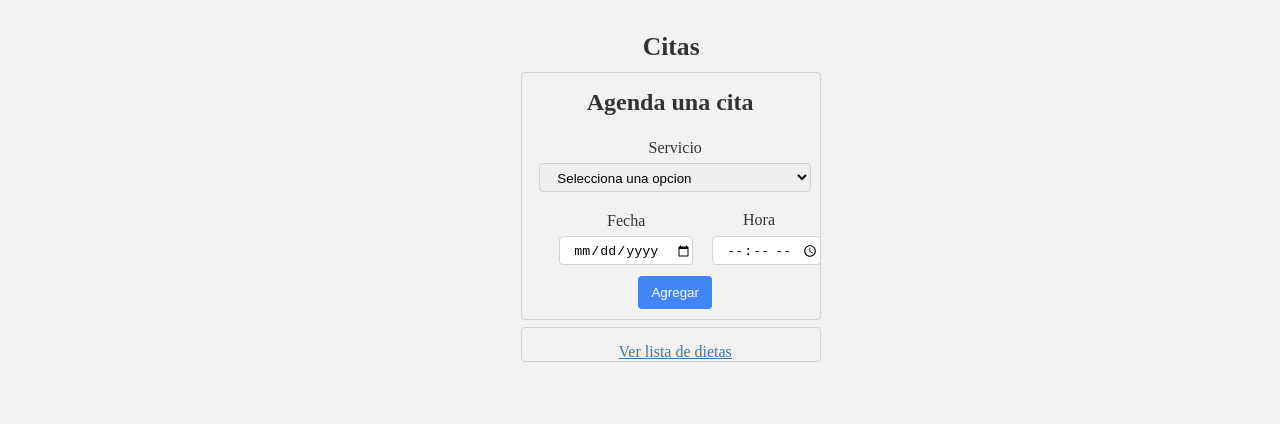
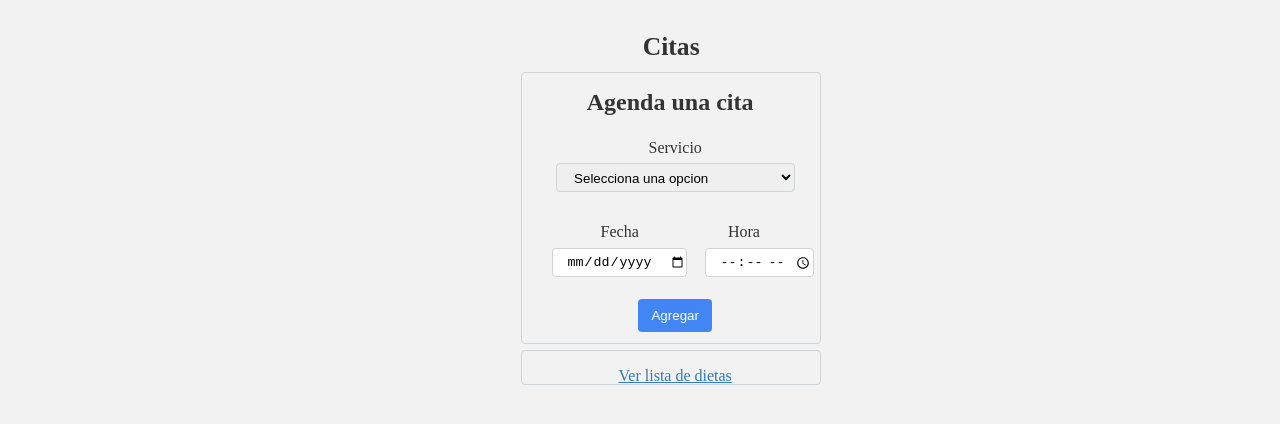
Before and after one commit to jacobnuno/pesosalud-frontend, a website with bundled scripts: page app/views/appointment/add.html in a window 1280 px wide. Shown: the part 112-536 px from the top of the page. Built offline with nearby package versions, Linux system fonts and the light colour scheme; a web font is replaced by a local one.

Commit message:
solve padding add appointments

```diff
--- a/app/views/appointment/add.html
+++ b/app/views/appointment/add.html
@@ -42,9 +42,9 @@
       <form class="column is-3-desktop is-offset-5-desktop is-10-mobile is-offset-1-mobile login is-center" method="post">
         <h2 class="column is-8-desktop is-offset-2-desktop is-12-mobile is-center">Agenda una cita</h2>
 
-        <div class="column is-12-desktop is-12-mobile is-multiline is-center">
+        <div class="column is-10-desktop is-10-mobile is-multiline is-center is-1-offset-desktop">
           <label for="service" class="column is-12-desktop is-12-mobile">Servicio</label>
-          <select id="txtService" name="service" required>
+          <select class="column is-12-desktop is-10-mobile is-1-offset-desktop " id="txtService" name="service" required>
           <option value="">Selecciona una opcion</option>
           <option value="Electroacupuntura">Electroacupuntura</option>
           <option value="Electrocelulipolisis">Electrocelulipolisis</option>
@@ -59,14 +59,17 @@
           </select>
         </div>
 
-        <div class="column is-7-desktop is-7-mobile is-multiline is-center">
+        <div class="column is-10-desktop is-flex is-offset-1-desktop">
+
+        <div class="column is-7-desktop is-7-mobile is-multiline">
           <label for="date" class="column is-12-desktop is-12-mobile">Fecha</label>
-          <input id="txtDate" type="date" name="date" data-rule="date" required>
+          <input class="column is-12-desktop is-12-mobile" id="txtDate" type="date" name="date" data-rule="date" required>
         </div>
 
-        <div class="column is-4-desktop is-4-mobile is-multiline is-center">
+        <div class="column is-4-desktop is-4-mobile is-multiline is-offset-1-desktop">
         <label for="hour" class="column is-12-desktop is-12-mobile">Hora</label>
         <input id="txtHour" type="time" name="hour" value="" data-rule="hour" required>
+        </div>
         </div>
 
         <button data-type="submit" name="button" class="btn btn-blue" data-method="appointmentAdd" >Agregar</button>
```
